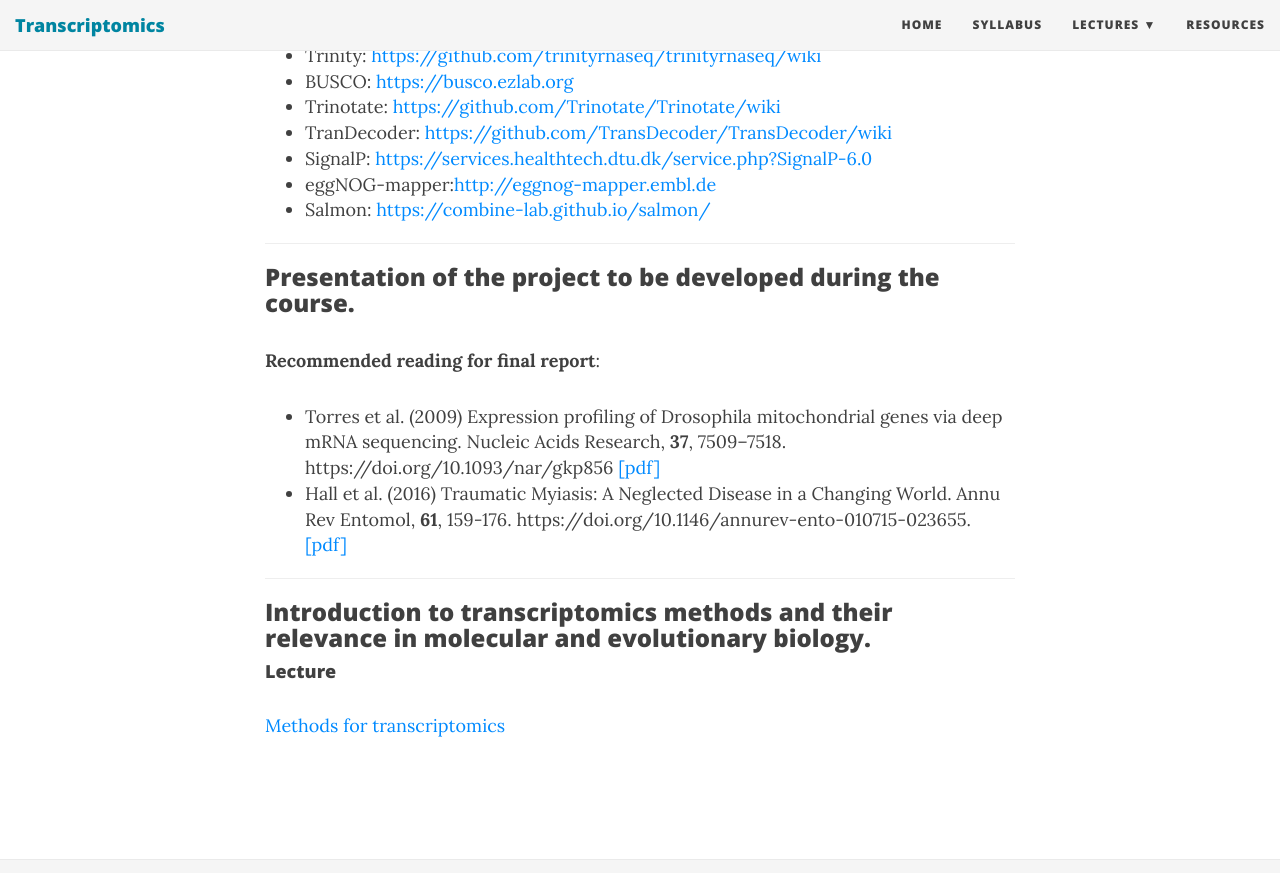
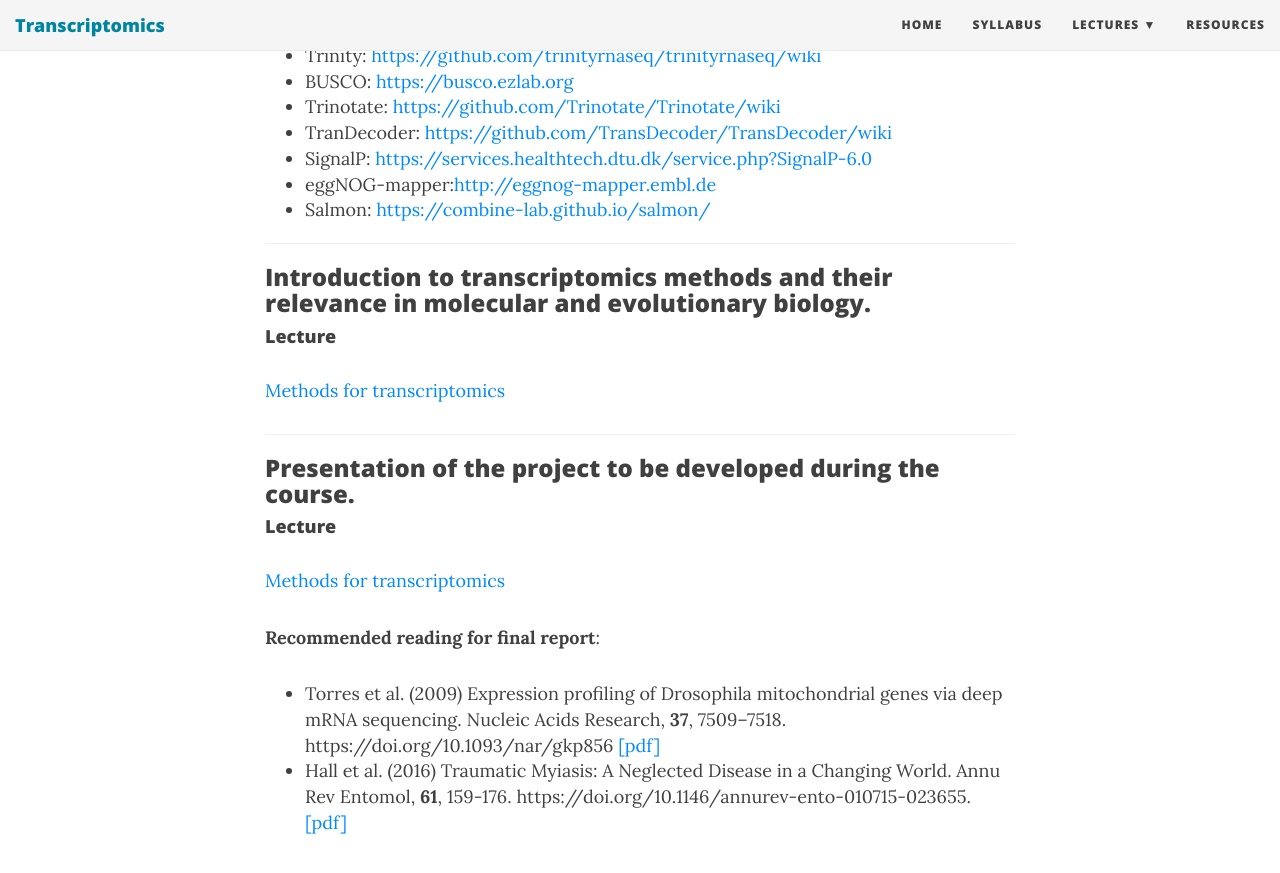
Before and after one commit to tttorres/transcriptomics, a Jekyll site: the page built from _posts/2025-01-20-Day01.md, in a window 1280 px wide and 900 px high, scrolled down 2273 px. Shown: the top 873 px of the window. Built offline with Jekyll 4.4.1, drawn with Linux system fonts in a browser that asks for light colours; nearby versions of some CDN libraries.

Commit message:
Update 2025-01-20-Day01.md

```diff
--- a/_posts/2025-01-20-Day01.md
+++ b/_posts/2025-01-20-Day01.md
@@ -82,19 +82,21 @@ MD5 = 3e6bc3fd47c39af9ba091edc0c6e5d31
 - eggNOG-mapper:[http://eggnog-mapper.embl.de](http://eggnog-mapper.embl.de)
 - Salmon: [https://combine-lab.github.io/salmon/](https://combine-lab.github.io/salmon/)
 
-
----
-
-### Presentation of the project to be developed during the course.
-
-**Recommended reading for final report**:
-
-- Torres et al. (2009) Expression profiling of Drosophila mitochondrial genes via deep mRNA sequencing. Nucleic Acids Research, **37**, 7509–7518. https://doi.org/10.1093/nar/gkp856 [[pdf]](../pdf/Torresetal2009.pdf)
-- Hall et al. (2016) Traumatic Myiasis: A Neglected Disease in a Changing World. Annu Rev Entomol, **61**, 159-176. https://doi.org/10.1146/annurev-ento-010715-023655. [[pdf]](../pdf/Halletal2016.pdf)
-
 ---
 
 ### Introduction to transcriptomics methods and their relevance in molecular and evolutionary biology.
 
 #### Lecture
 [Methods for transcriptomics](../pdf/Day01-D.pdf)
+
+---
+
+### Presentation of the project to be developed during the course.
+
+#### Lecture
+[Methods for transcriptomics](../pdf/Day01-E.pdf)
+
+**Recommended reading for final report**:
+
+- Torres et al. (2009) Expression profiling of Drosophila mitochondrial genes via deep mRNA sequencing. Nucleic Acids Research, **37**, 7509–7518. https://doi.org/10.1093/nar/gkp856 [[pdf]](../pdf/Torresetal2009.pdf)
+- Hall et al. (2016) Traumatic Myiasis: A Neglected Disease in a Changing World. Annu Rev Entomol, **61**, 159-176. https://doi.org/10.1146/annurev-ento-010715-023655. [[pdf]](../pdf/Halletal2016.pdf)
```
